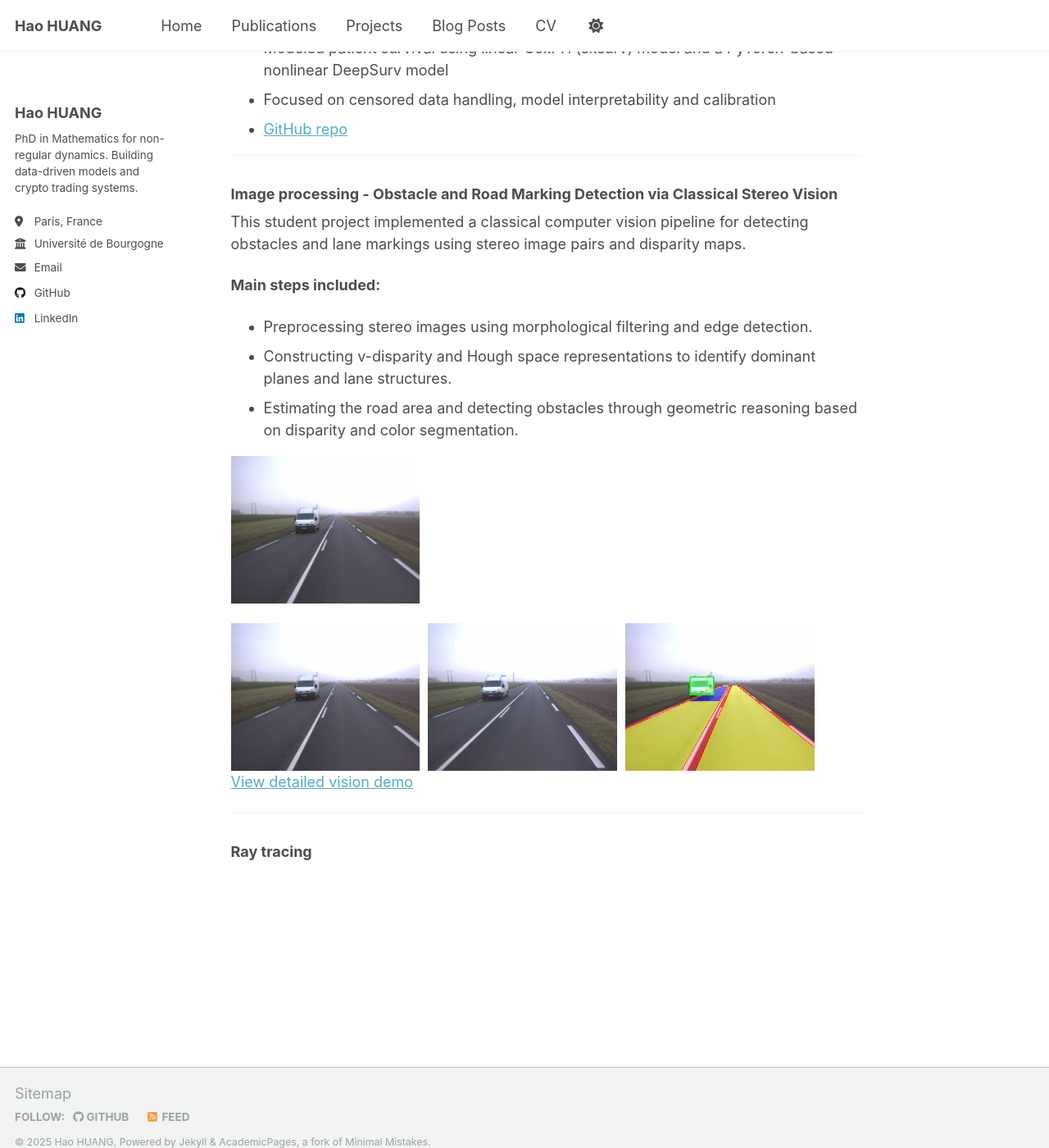
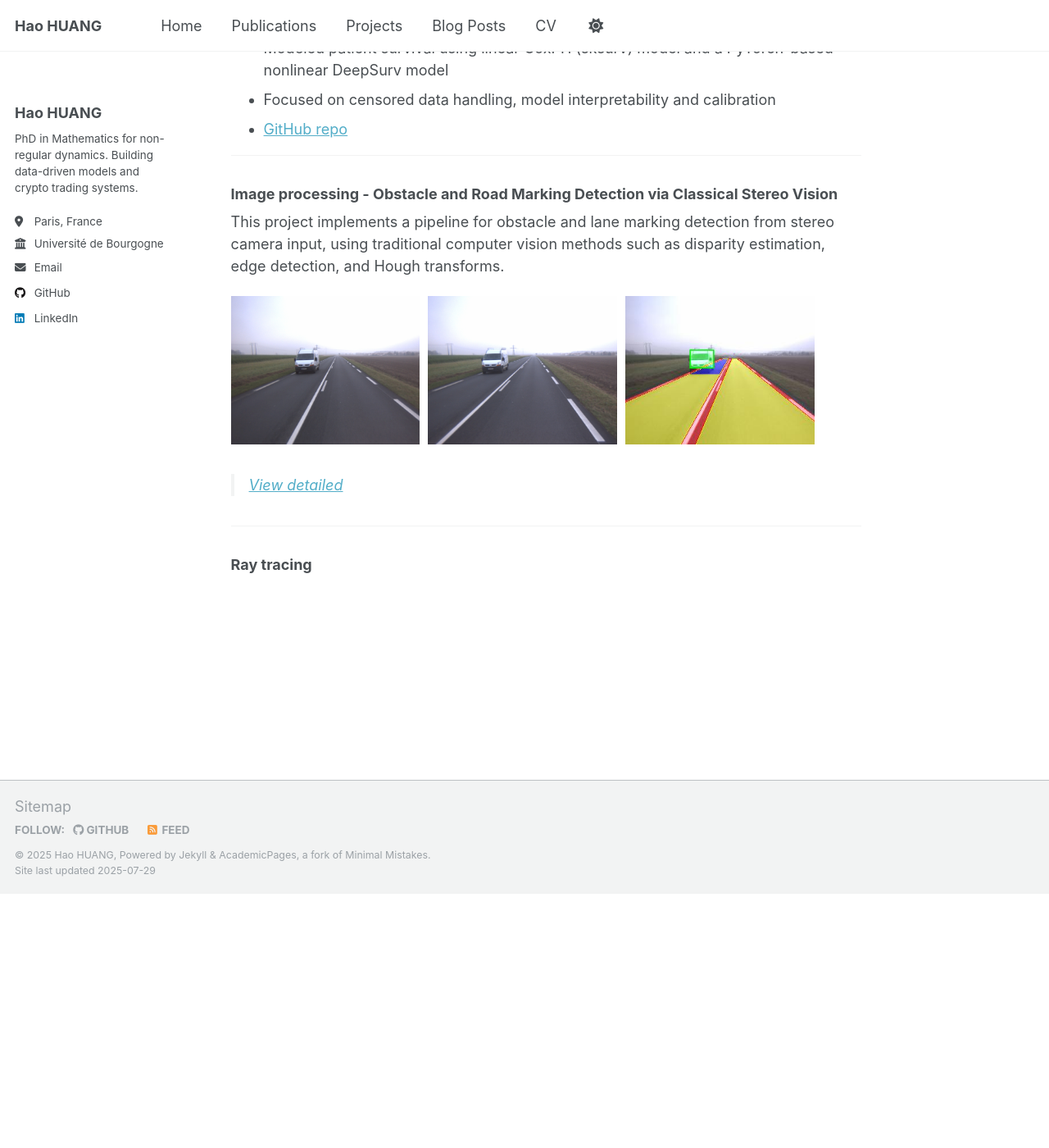
Before and after one commit to qsohh/qsohh.github.io, a Jekyll site: the page built from _pages/projects.md, in a window 1280 px wide and 1400 px high, scrolled down 428 px. Shown: the whole window at 82% size. Built offline with Jekyll 4.4.1, drawn with Linux system fonts in a browser that asks for light colours; a script that is not in the unit is left out; after the commit the page ends 1518 px from its top, so only the background shows below that.

Commit message:
minor change

```diff
--- a/_pages/projects.md
+++ b/_pages/projects.md
@@ -24,15 +24,7 @@
 
 ### Image processing - Obstacle and Road Marking Detection via Classical Stereo Vision
 
-This student project implemented a classical computer vision pipeline for detecting obstacles and lane markings using stereo image pairs and disparity maps.
-
-**Main steps included:**
-
-- Preprocessing stereo images using morphological filtering and edge detection.
-- Constructing v-disparity and Hough space representations to identify dominant planes and lane structures.
-- Estimating the road area and detecting obstacles through geometric reasoning based on disparity and color segmentation.
-
-<img src="/assets/images/projects_MIV308/01G.png" width="30%" alt="left image">
+This project implements a pipeline for obstacle and lane marking detection from stereo camera input, using traditional computer vision methods such as disparity estimation, edge detection, and Hough transforms.
 
 <div style="display: flex; flex-wrap: wrap; gap: 10px;">
   <img src="/assets/images/projects_MIV308/01G.png" width="30%" alt="left image">
@@ -40,7 +32,7 @@
   <img src="/assets/images/projects_MIV308/result.jpg" width="30%" alt="result">
 </div>
 
-[View detailed vision demo](/projects/stereovision/)
+> [View detailed](/projects/stereovision/)
 
 ---
 
```
